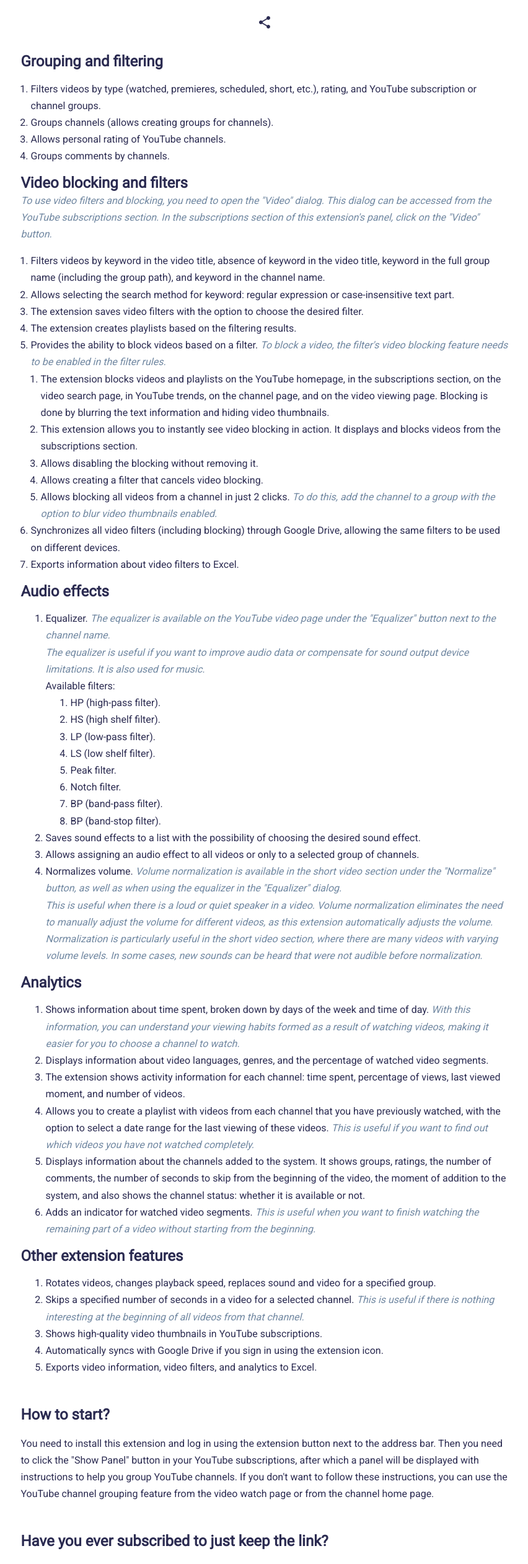
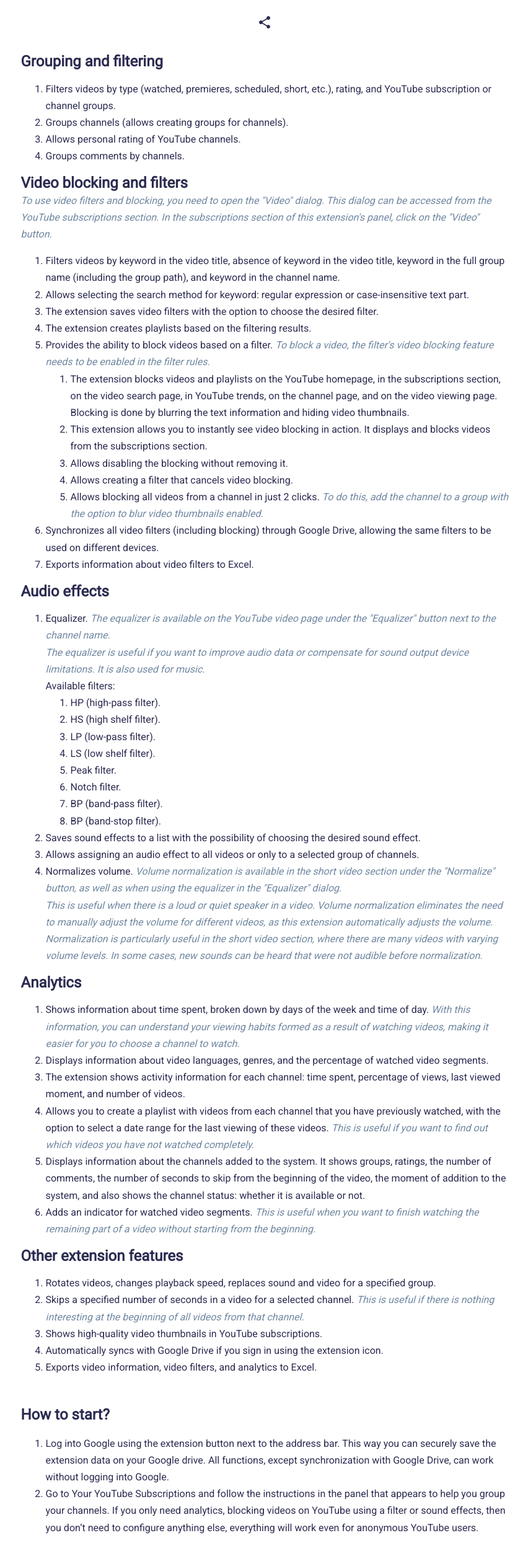
Before and after one commit to anton-voronov-a/channelg, an Angular app in the folder spa/: page / in a window 1280 px wide. Shown: the part 244-2767 px from the top of the page at 62% size, without its empty margins (213-1065 px from the left). Built offline with nearby package versions, Linux system fonts and the light colour scheme; a web font is replaced by a local one.

Commit message:
Description and styles.

```diff
--- a/spa/src/app/home/home.component.html
+++ b/spa/src/app/home/home.component.html
@@ -49,7 +49,7 @@
     <div class="yp-homepage-section__content">
       <section>
         <h4 class="yp-homepage-capabily-title">Grouping and filtering</h4>
-        <ol class="cg-list">
+        <ol>
           <li>Filters videos by type (watched, premieres, scheduled, short, etc.), rating, and YouTube subscription or channel groups.</li>
           <li>Groups channels (allows creating groups for channels).</li>
           <li>Allows personal rating of YouTube channels.</li>
@@ -62,7 +62,7 @@
           To use video filters and blocking, you need to open the "Video" dialog. This dialog can be accessed from the YouTube subscriptions section. In the subscriptions section of this extension's panel, click on the "Video" button.
         </span>
 
-        <ol class="cg-list">
+        <ol>
           <li>Filters videos by keyword in the video title, absence of keyword in the video title, keyword in the full group name (including the group path), and keyword in the channel name.</li>
           <li>Allows selecting the search method for keyword: regular expression or case-insensitive text part.</li>
           <li>The extension saves video filters with the option to choose the desired filter.</li>
@@ -72,7 +72,7 @@
             <span class="yp-homepage-capabily-description">
               To block a video, the filter's video blocking feature needs to be enabled in the filter rules.
             </span>
-            <ol class="cg-list">
+            <ol>
               <li>The extension blocks videos and playlists on the YouTube homepage, in the subscriptions section, on the video search page, in YouTube trends, on the channel page, and on the video viewing page. Blocking is done by blurring the text information and hiding video thumbnails.</li>
               <li>This extension allows you to instantly see video blocking in action. It displays and blocks videos from the subscriptions section.</li>
               <li>Allows disabling the blocking without removing it.</li>
@@ -171,9 +171,11 @@
       <div class="cg-question">
         How to start?
       </div>
-      <p>
-        You need to install this extension and log in using the extension button next to the address bar. Then you need to click the "Show Panel" button in your YouTube subscriptions, after which a panel will be displayed with instructions to help you group YouTube channels. If you don't want to follow these instructions, you can use the YouTube channel grouping feature from the video watch page or from the channel home page.
-      </p>
+      <ol>
+        <li>Log into Google using the extension button next to the address bar. This way you can securely save the extension data on your Google drive. All functions, except synchronization with Google Drive, can work without logging into Google.</li>
+        <li>Go to Your YouTube Subscriptions and follow the instructions in the panel that appears to help you group your channels. If you only need analytics, blocking videos on YouTube using a filter or sound effects, then you don’t need to configure anything else, everything will work even for anonymous YouTube users.</li>
+      </ol>
+
 
       <div class="cg-question">
         Have you ever subscribed to just keep the link?
--- a/spa/src/app/home/home.component.scss
+++ b/spa/src/app/home/home.component.scss
@@ -61,10 +61,6 @@
   font-size: 16px;
   font-weight: 400;
   line-height: 1.7em;
-}
-
-.cg-list {
-  padding-inline-start: 16px;
 }
 
 .yp-homepage-capabily-title {
```
Also changed, not shown: 3 other files (tests, documents, lock files or other folders).
